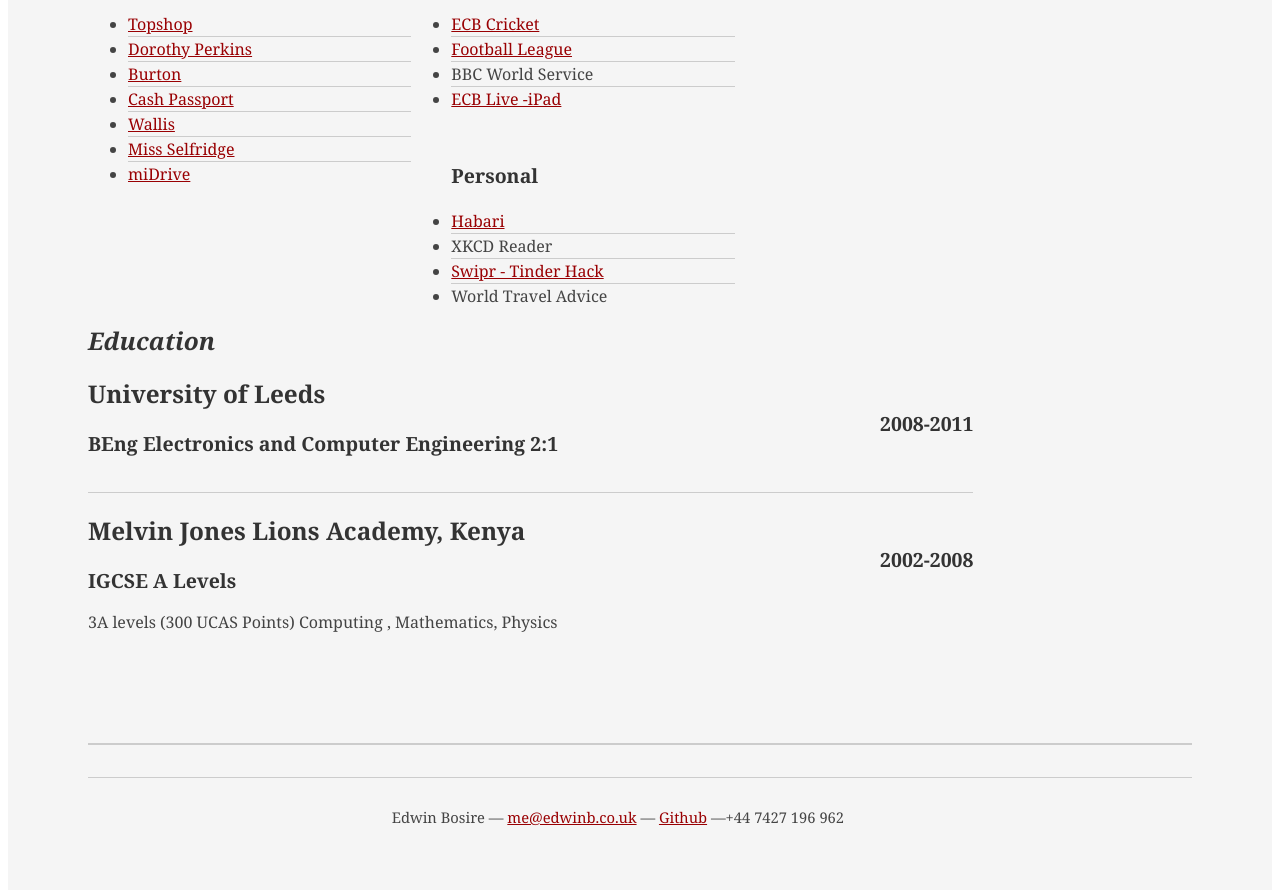
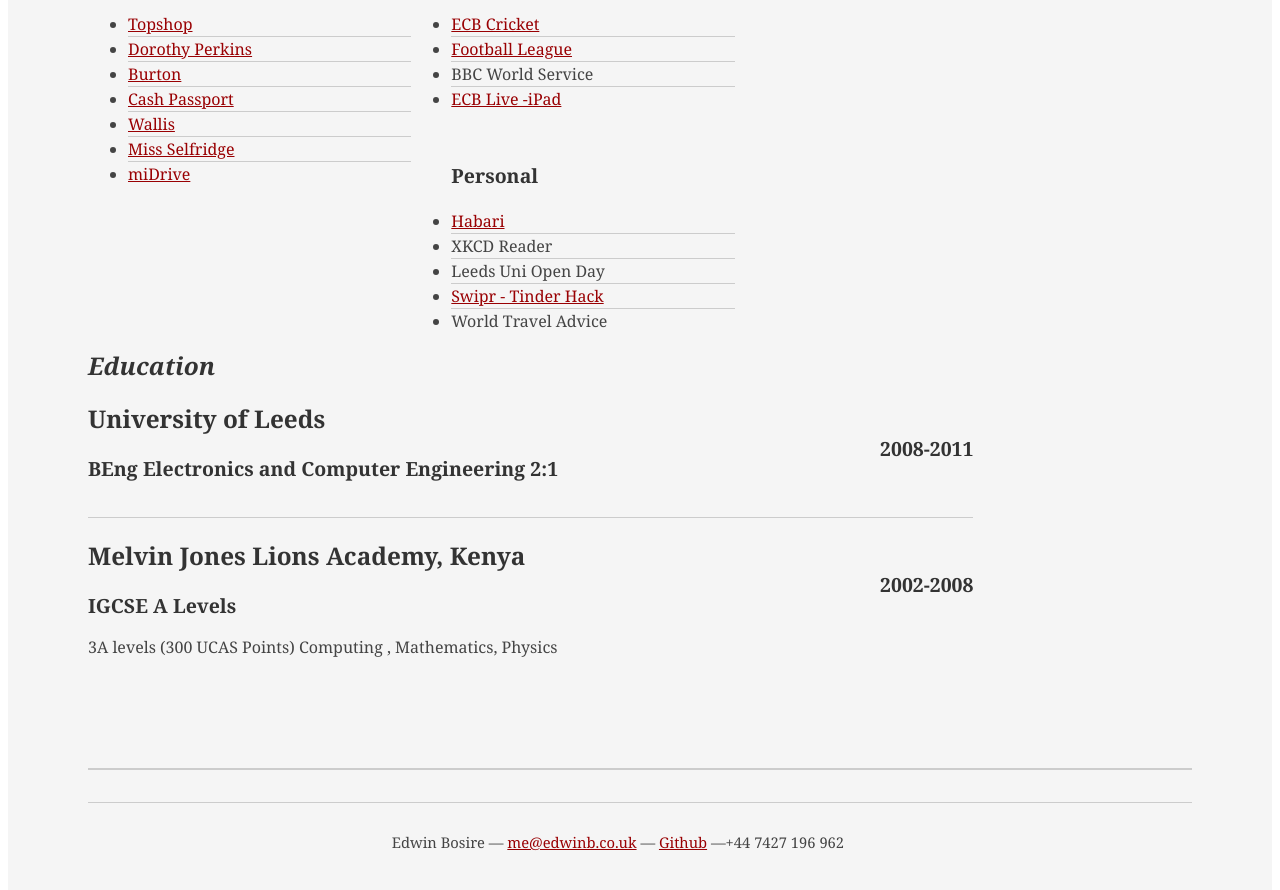
Before and after one commit to edwinbosire/edwinbosire.github.io, a Jekyll site: the page resume.html, which Jekyll copies as it is, in a window 1280 px wide and 900 px high, scrolled down 2376 px. Shown: the top 890 px of the window. Built offline with Jekyll 4.4.1, drawn with Linux system fonts in a browser that asks for light colours; a style sheet for code colours, icons or effects is not loaded.

Commit message:
Added leeds uni open day app to resume

```diff
--- a/resume.html
+++ b/resume.html
@@ -170,6 +170,7 @@
 								<h3> <strong>Personal </strong></h3>
 								<li><a href="https://itunes.apple.com/gb/app/habari/id509329627?mt=8">Habari</a></li>
 								<li>XKCD Reader</li>
+								<li>Leeds Uni Open Day</li>
 								<li><a href="https://itunes.apple.com/gb/app/swipr-auto-liker-for-tinder/id919218867?mt=8">Swipr - Tinder Hack</a></li>
 								<li class="last">World Travel Advice</li>
 							</ul>
```
